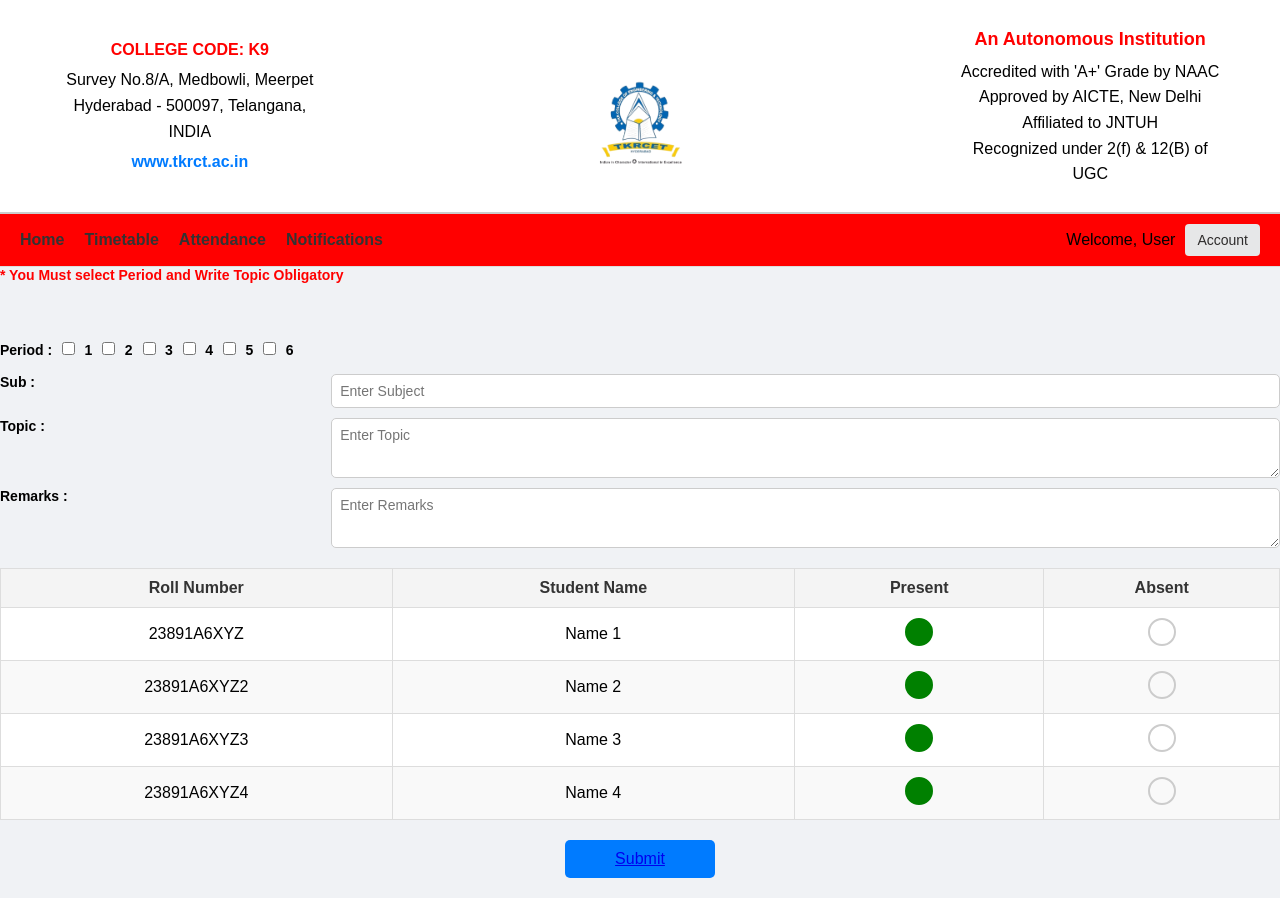
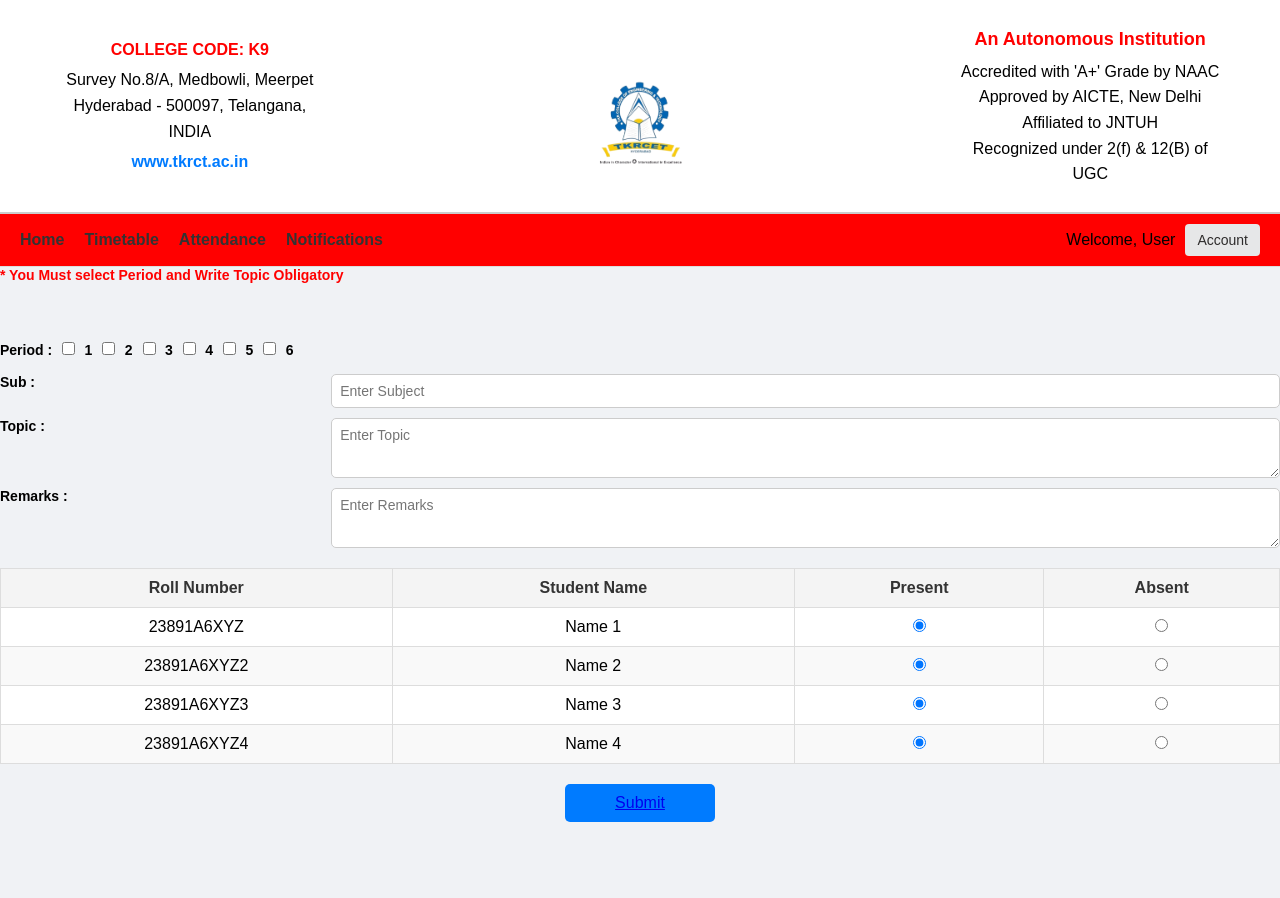
Before and after one commit to TKR-CET/Tkrc, a React (Vite) app: page /mark in a window 1280 px wide. After the commit the page ends 842 px from the top, so only its background shows below. Built offline with nearby package versions, Linux system fonts and the light colour scheme.

Commit message:
Update Marking.css

```diff
--- a/src/Pages/Marking/Marking.css
+++ b/src/Pages/Marking/Marking.css
@@ -100,7 +100,7 @@
 }
 
 /* Radio Button Styles */
-.attendance-table input[type="radio"] {
+.attendance-table input[type="radio"] !important {
   appearance: none;
   width: 28px;
   height: 28px;
```
